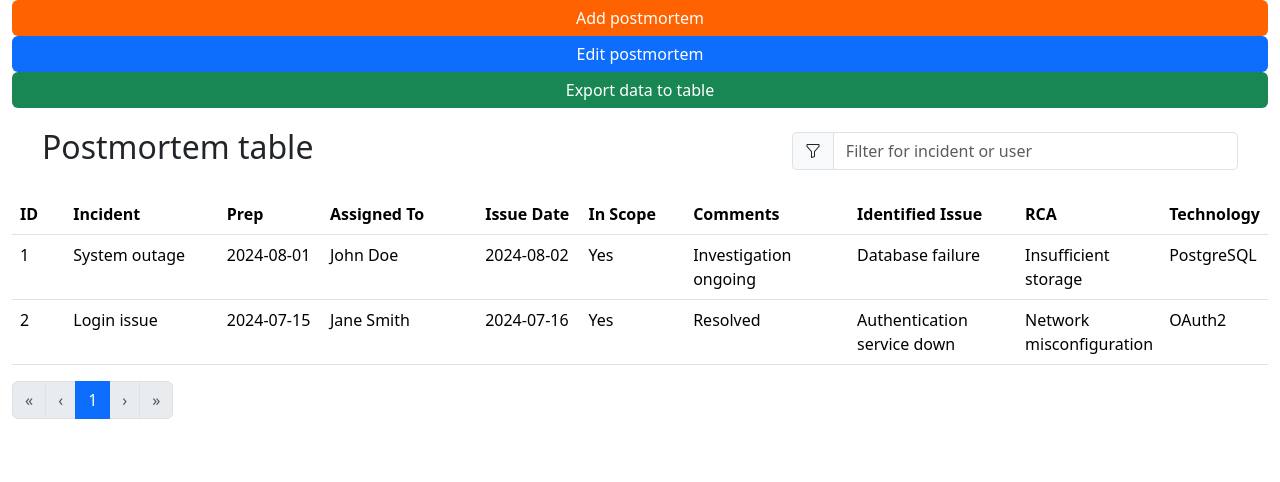
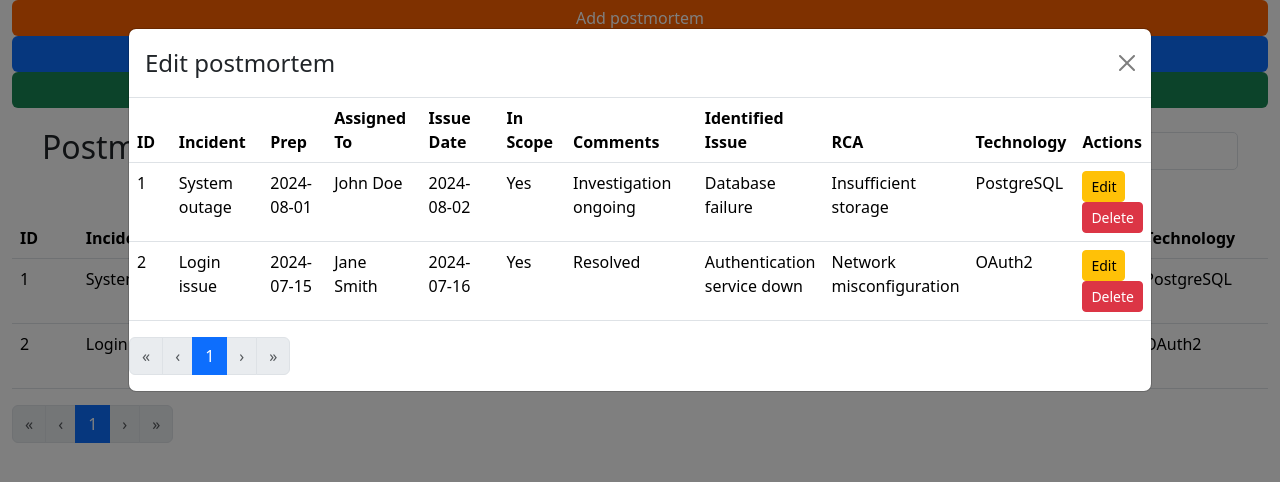
Before and after one commit to merdzikdominik/postmortems_react, a React (Create React App) app: page / in a window 1280 px wide. Both pictures are taken after a click on the button "Edit postmortem". Shown: the top 482 px of the page. Built offline with nearby package versions, Linux system fonts and the light colour scheme.

Commit message:
added modal + editable buttons

```diff
--- a/src/App.css
+++ b/src/App.css
@@ -12,3 +12,8 @@
   gap: 40%;
   white-space: nowrap;
 }
+
+.custom-modal-width {
+  max-width: 80%;
+  width: 80%;
+}
--- a/src/App.js
+++ b/src/App.js
@@ -26,7 +26,7 @@ function App() {
         <EditPostmortem />
         <ExportData />
       </div>
-      {isForm ? <AddPostmortemForm /> : ''}
+      { isForm ? <AddPostmortemForm /> : '' }
       <div className="filter-container">
         <h2>Postmortem table</h2>
         <div style={{ width: "100%", display: "flex", flexDirection: "row" }}>
--- a/src/components/EditPostmortem/EditPostmortem.jsx
+++ b/src/components/EditPostmortem/EditPostmortem.jsx
@@ -1,12 +1,38 @@
-import React from "react"
-import { Button } from "react-bootstrap"
+import React, { useState } from 'react';
+import PostmortemTable from '../PostmortemTable/PostmortemTable';
+import { Modal, Button } from 'react-bootstrap';
+import '../../App.css';
 
-const EditPostmortem = () => {
+const EditPostmortemModal = () => {
+    const [isClicked, setIsClicked] = useState(false);
+
+    const handleClick = () => setIsClicked(true);
+
     return (
         <div>
-            <Button variant="primary" style={{width: "100%", border: "none"}}>Edit postmortem</Button>
+            <Button variant="primary" onClick={handleClick} style={{ width: "100%", border: "none" }}>
+                Edit postmortem
+            </Button>
+
+            <Modal
+                show={isClicked}
+                onHide={() => setIsClicked(false)}
+                dialogClassName="custom-modal-width"
+                aria-labelledby="example-modal-sizes-title-lg"
+            >
+                <Modal.Header closeButton>
+                    <Modal.Title id="example-modal-sizes-title-lg">
+                        Edit postmortem
+                    </Modal.Title>
+                </Modal.Header>
+                <Modal.Body style={{ padding: '0', maxHeight: '70vh', overflowY: 'auto' }}>
+                    <div style={{ width: '100%', overflowX: 'auto' }}>
+                        <PostmortemTable editable={true} />
+                    </div>
+                </Modal.Body>
+            </Modal>
         </div>
-    )
-}
+    );
+};
 
-export default EditPostmortem
+export default EditPostmortemModal;
--- a/src/components/PostmortemTable/PostmortemTable.jsx
+++ b/src/components/PostmortemTable/PostmortemTable.jsx
@@ -1,10 +1,10 @@
 import React, { useState } from "react";
-import { Table } from "react-bootstrap";
+import { Table, Button } from "react-bootstrap";
 import Pagination from 'react-bootstrap/Pagination';
 import dumbData from "../../dumb_data.json";
 
-const PostmortemTable = ({ filterText }) => {
-    const [data] = useState(dumbData.postmortems);
+const PostmortemTable = ({ filterText="", editable=false }) => {
+    const [data, setData] = useState(dumbData.postmortems);
     const [currentPage, setCurrentPage] = useState(1);
     const itemsPerPage = 10;
 
@@ -24,21 +24,32 @@ const PostmortemTable = ({ filterText }) => {
         setCurrentPage(pageNumber);
     };
 
+    const handleEdit = (id) => {
+        console.log("Edit item with id:", id);
+    };
+
+    const handleDelete = (id) => {
+        console.log("Delete item with id:", id);
+        const newData = data.filter(row => row.id !== id);
+        setData(newData);
+    };
+
     return (
         <>
             <Table>
                 <thead>
                     <tr>
                         <th style={{ width: "5%" }}>ID</th>
-                        <th style={{ width: "15%" }}>Incident</th>
-                        <th style={{ width: "10%" }}>Prep</th>
-                        <th style={{ width: "15%" }}>Assigned To</th>
+                        <th style={{ width: "10%" }}>Incident</th>
+                        <th style={{ width: "7%" }}>Prep</th>
+                        <th style={{ width: "10%" }}>Assigned To</th>
                         <th style={{ width: "10%" }}>Issue Date</th>
-                        <th style={{ width: "10%" }}>In Scope</th>
+                        <th style={{ width: "7%" }}>In Scope</th>
                         <th style={{ width: "15%" }}>Comments</th>
-                        <th style={{ width: "15%" }}>Identified Issue</th>
+                        <th style={{ width: "10%" }}>Identified Issue</th>
                         <th style={{ width: "10%" }}>RCA</th>
-                        <th style={{ width: "15%" }}>Technology</th>
+                        <th style={{ width: "10%" }}>Technology</th>
+                        { editable && <th style={{ width: "16%" }}>Actions</th> }
                     </tr>
                 </thead>
                 <tbody>
@@ -54,6 +65,23 @@ const PostmortemTable = ({ filterText }) => {
                             <td>{row.identified_issue}</td>
                             <td>{row.rca}</td>
                             <td>{row.technology}</td>
+                            {  editable && <td>
+                                <Button
+                                    variant="warning"
+                                    size="sm"
+                                    onClick={() => handleEdit(row.id)}
+                                    style={{ marginRight: '8px' }}
+                                >
+                                    Edit
+                                </Button>
+                                <Button
+                                    variant="danger"
+                                    size="sm"
+                                    onClick={() => handleDelete(row.id)}
+                                >
+                                    Delete
+                                </Button>
+                            </td> }
                         </tr>
                     ))}
                 </tbody>
```
